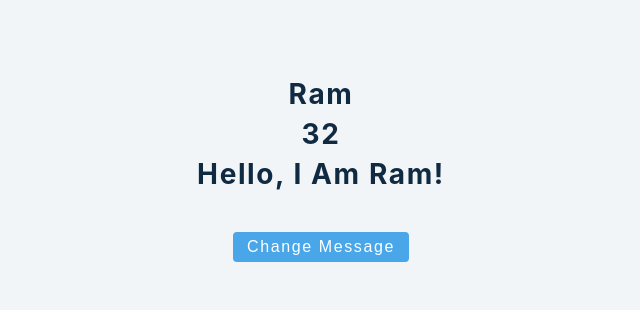
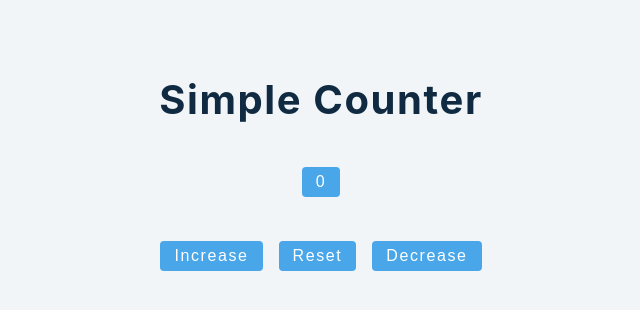
Before and after one commit to sujanchhengutala/React, a React (Create React App) app in the folder react-third/: page / in a window 1280 px wide. Shown: the top 310 px of the page, without its empty margins (319-959 px from the left). Built offline with nearby package versions, Linux system fonts and the light colour scheme.

Commit message:
function in useState

```diff
--- /dev/null
+++ b/react-third/src/1-useState/4-useState-Function.js
@@ -0,0 +1,36 @@
+import React, { useState } from 'react'
+
+const UseStateCounter = () => {
+    const [value, setValue] = useState(0);
+    const increaseHandler = () => {
+        setTimeout(() => setValue(value + 1), 1000);
+    }
+    const resetHandler = () => {
+        if (value !== 0) {
+            setValue(0)
+        }
+        else {
+            alert('already reseted')
+        }
+    }
+    const decrementHandler = () => {
+        if (value > 0) {
+            setTimeout(() => setValue(value - 1), 1000);
+        }
+        else {
+            alert('Zero limit Reach!')
+            setValue(0)
+        }
+    }
+    return (
+        <>
+            <section>
+                <h2>simple counter</h2>
+                <h1><button className="btn">{value}</button></h1>
+                <button className='btn' onClick={increaseHandler}>Increase</button>
+                <button className='btn' onClick={resetHandler}>Reset</button>
+                <button className='btn' onClick={decrementHandler}>Decrease</button>
+            </section>
+        </>)
+}
+export default UseStateCounter
--- a/react-third/src/App.js
+++ b/react-third/src/App.js
@@ -1,8 +1,8 @@
-import ObjectState from './1-useState/3-useState-object';
+import UseStateCounter from './1-useState/4-useState-Function';
 function App() {
   return (
     <div className="container">
-     <ObjectState />
+     <UseStateCounter />
     </div>
   );
 }
```
